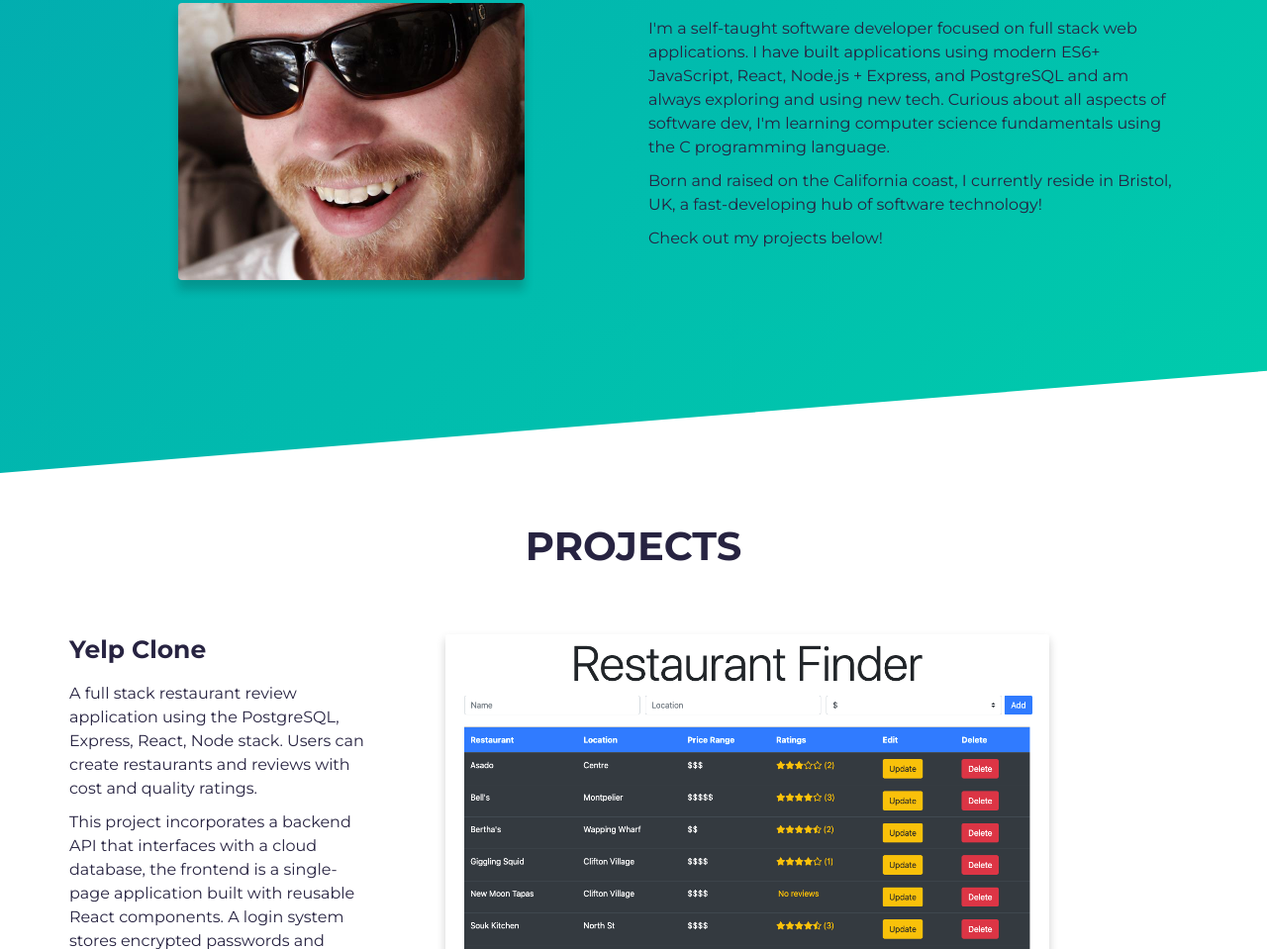
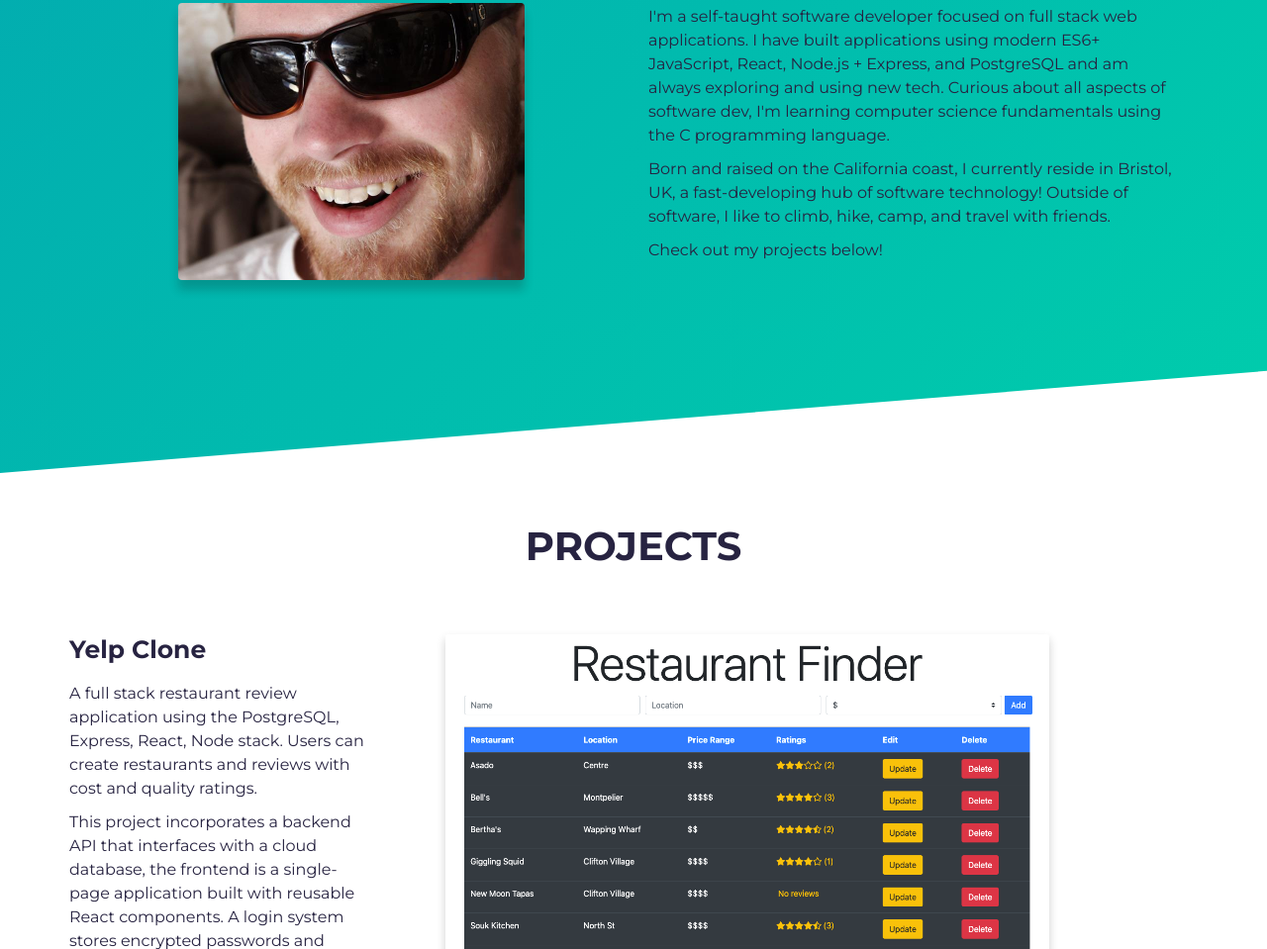
Before and after one commit to shanesc/portfolio, a website: page index.html in a window 1280 px wide. Shown: the part 1010-1969 px from the top of the page at 99% size. Drawn offline with nearby package versions, Linux system fonts and the light colour scheme.

Commit message:
Update bio and fix GitHub link

```diff
--- a/index.html
+++ b/index.html
@@ -51,7 +51,8 @@
             <p>
               Born and raised on the California coast, I currently
               reside in Bristol, UK, a fast-developing hub of software
-              technology!
+              technology! Outside of software, I like to climb, hike,
+              camp, and travel with friends.
             </p>
             <p>Check out my projects below!</p>
             <!-- <div class="about__btn">
@@ -263,7 +264,7 @@
           <a href="https://twitter.com/shanem_io" target="_blank">
             <i class="fab fa-twitter u-shift-up"></i>
           </a>
-          <a href="https:www.github.com/shanesc" target="_blank">
+          <a href="https://www.github.com/shanesc" target="_blank">
             <i class="fab fa-github u-shift-up"></i>
           </a>
           <!-- <a href="https://codepen.io/shaneSC" target="_blank">
```
